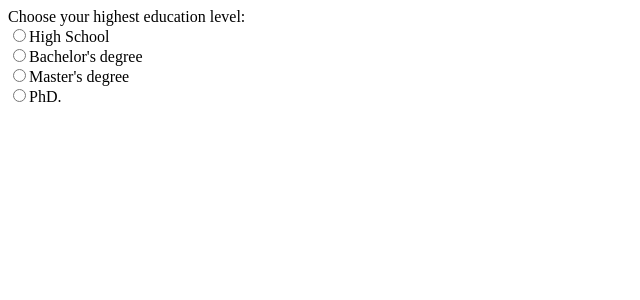
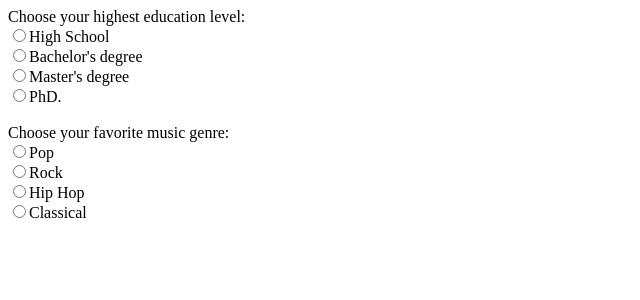
Before and after one commit to 7vTr0x7/React.js-2, a React (Vite) app in the folder IR4.5_HW1/: page / in a window 1280 px wide. Shown: the top 300 px of the page, without its empty margins (0-640 px from the left). Built offline with nearby package versions, Linux system fonts and the light colour scheme.

Commit message:
IR4.5_HW1 - ChooseMusicGenre

```diff
--- a/IR4.5_HW1/src/App.jsx
+++ b/IR4.5_HW1/src/App.jsx
@@ -1,10 +1,13 @@
 import React from "react";
 import ChooseEducation from "./components/ChooseEducation";
+import ChooseMusicGenre from "./components/ChooseMusicGenre";
 
 const App = () => {
   return (
     <div>
       <ChooseEducation />
+      <br />
+      <ChooseMusicGenre />
     </div>
   );
 };
--- /dev/null
+++ b/IR4.5_HW1/src/components/ChooseMusicGenre.jsx
@@ -0,0 +1,41 @@
+import React, { useState } from "react";
+
+const ChooseMusicGenre = () => {
+  const [genre, setGenre] = useState("");
+
+  const genreSelectHandler = (e) => {
+    setGenre(e.target.value);
+  };
+
+  return (
+    <div>
+      <form onChange={genreSelectHandler}>
+        <label>Choose your favorite music genre:</label>
+        <br />
+        <label for="pop">
+          <input type="radio" name="genre" id="pop" value="pop" />
+          Pop
+        </label>
+        <br />
+        <label for="rock">
+          <input type="radio" name="genre" id="rock" value="rock" />
+          Rock
+        </label>
+        <br />
+        <label for="hipHop">
+          <input type="radio" name="genre" id="hipHop" value="hiphop" />
+          Hip Hop
+        </label>
+        <br />
+        <label for="classical">
+          <input type="radio" name="genre" id="classical" value="classical" />
+          Classical
+        </label>
+      </form>
+
+      {genre && <p>I like {genre} music.</p>}
+    </div>
+  );
+};
+
+export default ChooseMusicGenre;
```
